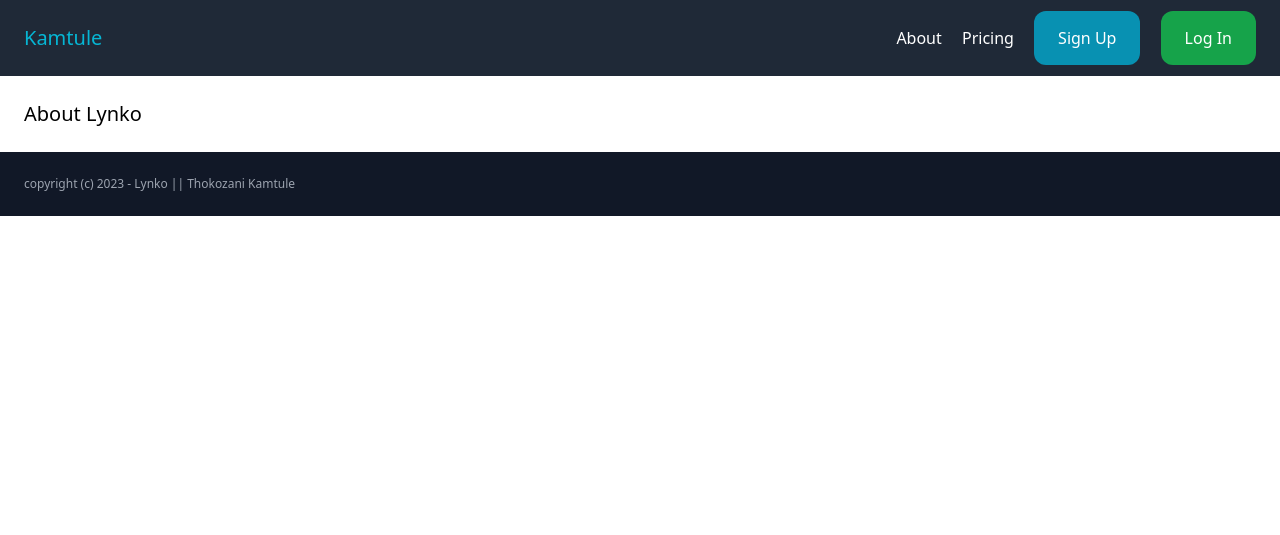
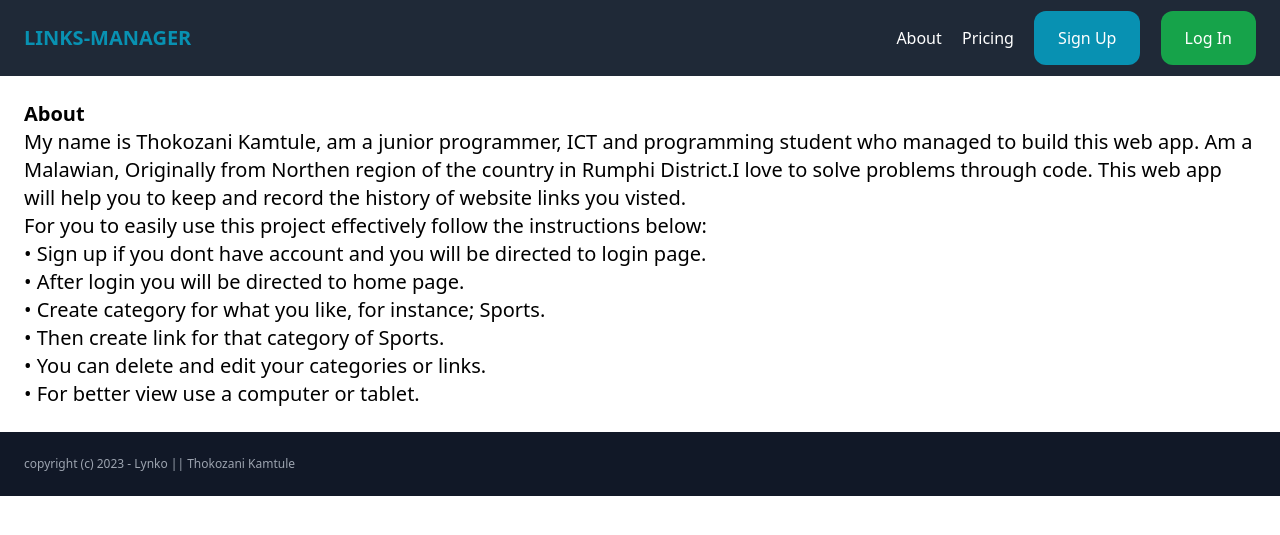
Before and after one commit to thokozanikamtule/django-links-Lynko, a Django app: page /about/ in a window 1280 px wide. Shown: the top 535 px of the page. Run offline with Django 3.2, Linux system fonts and the light colour scheme; some libraries are stand-ins or nearby versions.

Commit message:
tweaked logo and about page

```diff
--- a/core/templates/core/about.html
+++ b/core/templates/core/about.html
@@ -4,6 +4,17 @@
 
 {% block content %}
 
-<h1 class="text-xl">About Lynko</h1>
+<h1 class="text-xl"><strong>About</strong><br/>
+My name is Thokozani Kamtule, am a junior programmer, ICT and programming student who managed to build this web app. Am a Malawian, Originally from Northen region of the country in Rumphi District.I love to solve problems through code. This web app will help you to keep and record the history of website links you visted.<br/>
+For you to easily use this project effectively follow the instructions below:<br/>
+   <ul>
+   	 <li> &#8226; Sign up if you dont have account and you will be directed to login page.</li>
+   	   <li> &#8226; After login you will be directed to home page.</li>
+   	   <li> &#8226; Create category for what you like, for instance; Sports.</li>
+   	   <li> &#8226; Then create link for that category of Sports.</li>
+   	    <li> &#8226; You can delete and edit your categories or links.</li>
+   	   <li> &#8226; For better view use a computer or tablet.</li>
+   </ul>
+</h1>
 
 {% endblock %}
--- a/core/templates/core/base.html
+++ b/core/templates/core/base.html
@@ -9,7 +9,7 @@
 <body>
   <!-- Creating a Navbar menu -->
   <nav class="p-6 flex items-center justify-between bg-gray-800">
-    <a href="/" class="text-xl text-cyan-500">Kamtule</a>
+    <a href="/" class="text-xl text-cyan-600"><strong>LINKS-MANAGER</strong></a>
     <div class="space-x-4">
       <a href="{% url 'core:about' %}" class="text-white">About</a>
       <a href="{% url 'core:pricing'%}" class="text-white">Pricing</a>
```
Also changed, not shown: db.sqlite3.
